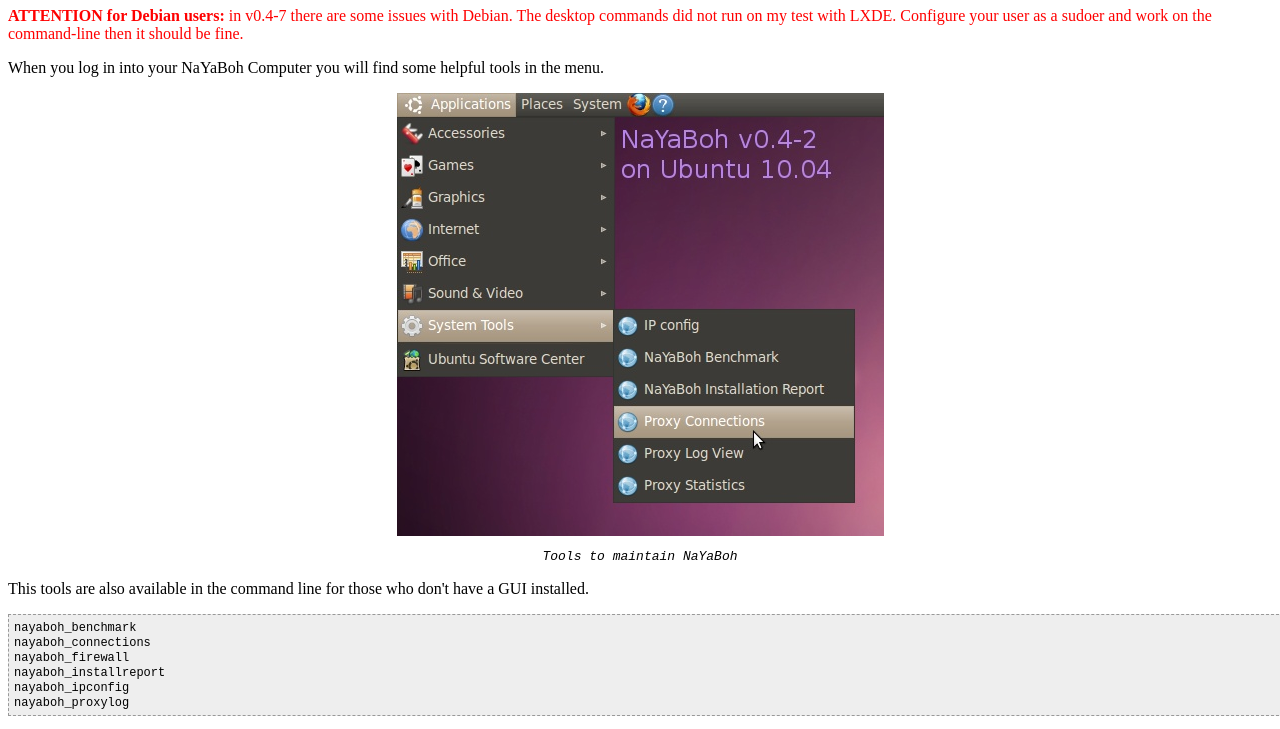
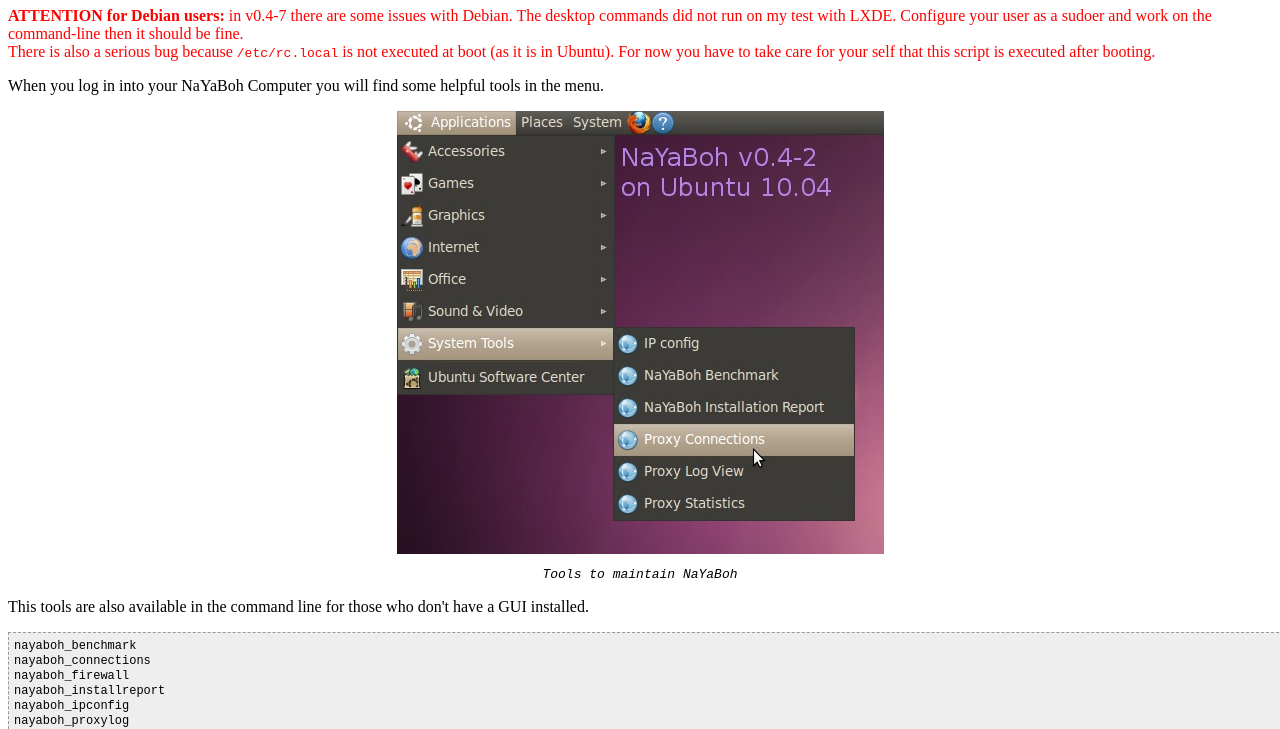
Before and after one commit to borisdaeppen/NaYaBoh, a plain HTML site: page documentation/website/maintenance.html in a window 1280 px wide. Shown: the part 73-802 px from the top of the page. Drawn offline with Linux system fonts and the light colour scheme.

Commit message:
omg, this silly bugs! This is now v0.4-7 I hope...

```diff
--- a/documentation/website/maintenance.html
+++ b/documentation/website/maintenance.html
@@ -22,7 +22,9 @@
 
 <p><span style="color: red;"><b>ATTENTION for Debian users:</b> in v0.4-7 there are some issues with Debian.
 The desktop commands did not run on my test with LXDE.
-Configure your user as a sudoer and work on the command-line then it should be fine.</span></p>
+Configure your user as a sudoer and work on the command-line then it should be fine.<br/>
+There is also a serious bug because <code>/etc/rc.local</code> is not executed at boot (as it is in Ubuntu).
+For now you have to take care for your self that this script is executed after booting.</span></p>
 
 <p>When you log in into your NaYaBoh Computer you will find some helpful tools in the menu.</p>
 <div><img class="center" title="NaYaBoh_menu" src="pics/nayaboh_menu.jpg" alt="Menu of NaYaBoh" /></div>
```
Also changed, not shown: 2 other files.
